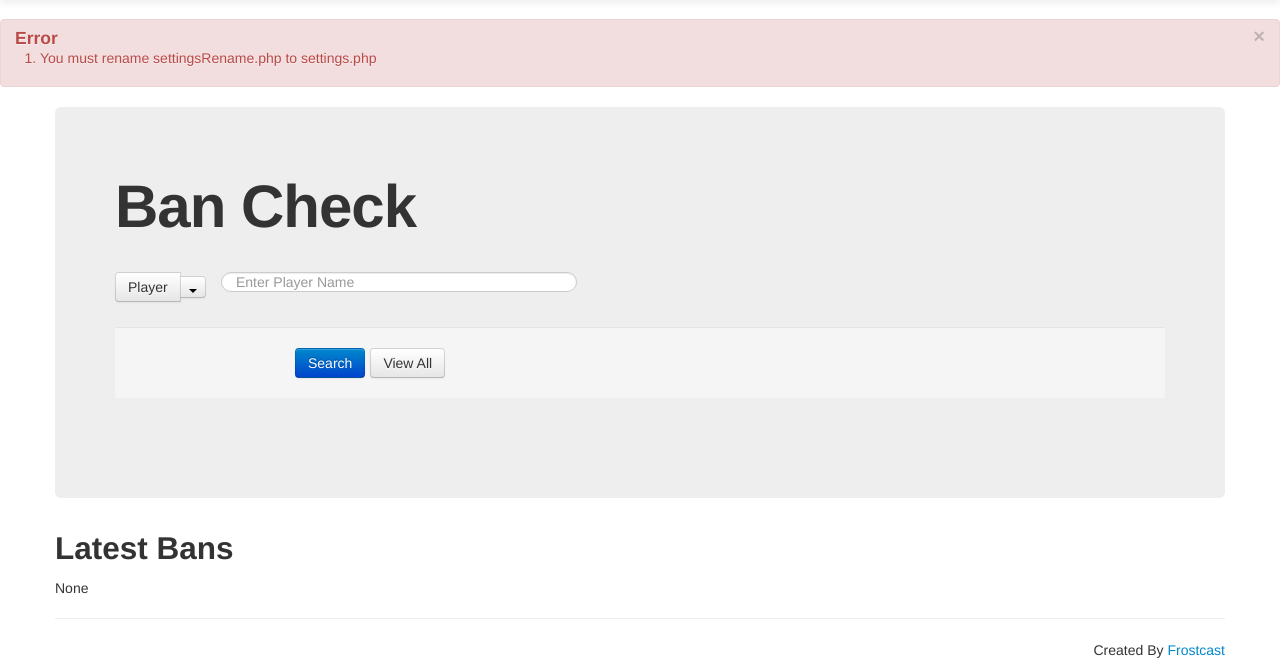
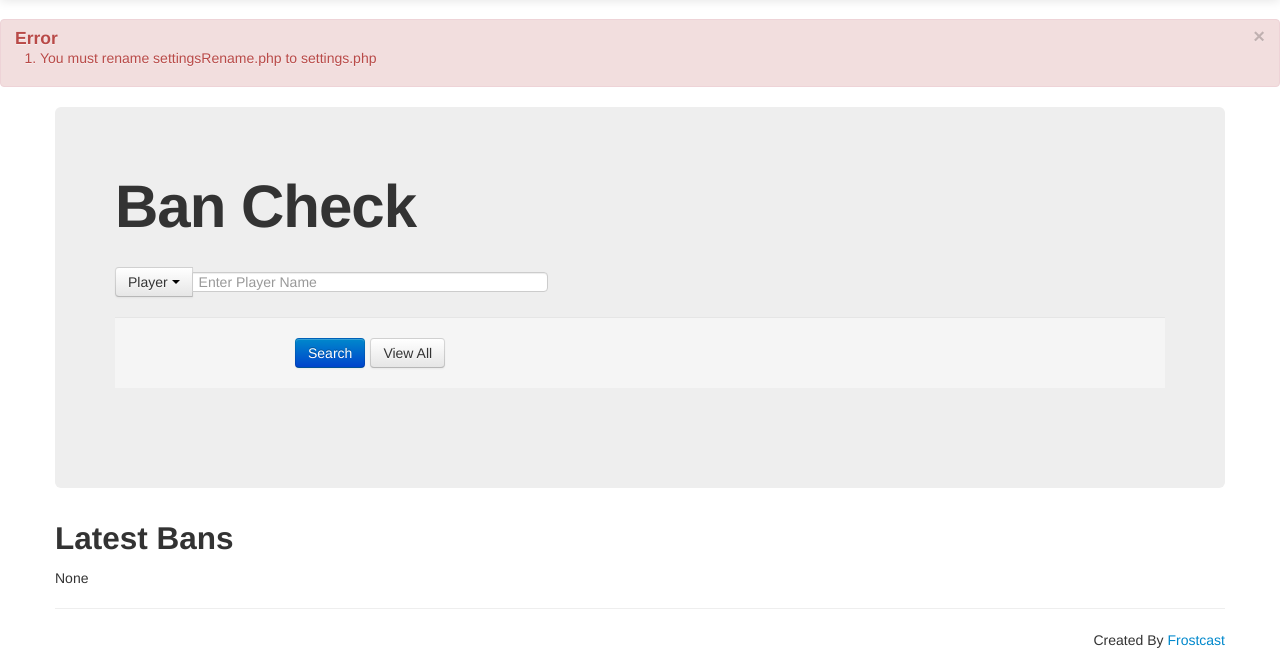
Before and after one commit to BanManagement/BanManager, a PHP site: page / in a window 1280 px wide. Shown: the part 41-699 px from the top of the page. Run offline with PHP 8.4, Linux system fonts and the light colour scheme; data that the repository does not hold is empty; some libraries are stand-ins or nearby versions.

Commit message:
Removed search css from header. Fixed dropdown, now resides correctly within the input.

```diff
--- a/banmanagement/footer.php
+++ b/banmanagement/footer.php
@@ -13,13 +13,13 @@
 					if(s.attr("id") == 'ip') {
 						var player = $("#player");
 						$("#ip").attr('id', 'player').find("a").text('Player');
-						player.attr('id', 'ip').text('IP');
+						player.attr('id', 'ip').html('IP&nbsp;&nbsp;&nbsp;&nbsp;&nbsp;&nbsp;&nbsp;&nbsp;<span class="caret"></span>');
 						$("#search input[type=text]").attr('placeholder', 'Enter IP Address');
 						$("#search input[name=action]").attr('value', 'searchip');
 					} else {
 						var ip = $("#ip");
 						$("#player").attr('id', 'ip').find("a").text('IP');
-						ip.attr('id', 'player').text('Player');
+						ip.attr('id', 'player').html('Player <span class="caret"></span>');
 						$("#search input[type=text]").attr('placeholder', 'Enter Player Name');
 						$("#search input[name=action]").attr('value', 'searchplayer');
 					}
--- a/banmanagement/header.php
+++ b/banmanagement/header.php
@@ -33,22 +33,6 @@
 				display: inline-block;
 				margin: 0;
 				vertical-align: text-top;
-			}
-			#search {
-				position: relative;
-			}
-			#search .searchinput input {
-				display: inline;
-				margin-left: -74px;
-				position: absolute;
-				top: 5px;
-				z-index: 1;
-			}
-			#searchtype {
-				z-index: 5;
-			}
-			#search.form-horizontal .control-label {
-				text-align: left;
 			}
 			.latestban {
 				position: relative;
--- a/banmanagement/home.php
+++ b/banmanagement/home.php
@@ -4,7 +4,7 @@
 	<form action="index.php" method="get" class="form-horizontal" id="search">
 		<fieldset>
 			<div class="control-group">
-				<label class="control-label" for="servername">
+				<!-- <label class="control-label" for="servername">
 					<div class="btn-group" id="searchtype">
 						<button class="btn" id="player">Player</button>
 						<button class="btn dropdown-toggle" data-toggle="dropdown">
@@ -14,10 +14,20 @@
 							<li id="ip"><a href="#">IP</a></li>
 						</ul>
 					</div>
-				</label>
-				<div class="controls searchinput">
-					<input type="text" name="player" class="span4 search-query required" placeholder="Enter Player Name">
-				</div>
+				</label> -->
+					<div class="input-prepend">
+						<div class="btn-group">
+							<button id="player" class="btn dropdown-toggle" data-toggle="dropdown">
+								Player
+								<span class="caret"></span>
+							</button>
+							<ul class="dropdown-menu">
+								<li id="ip"><a href="#">IP</a></li>
+							</ul>
+						</div>
+						<input type="text" name="player" class="span4 required" placeholder="Enter Player Name">
+					</div>
+
 			</div>
 		<?php
 		if(!empty($settings['servers']) && count($settings['servers']) > 1) {
```
